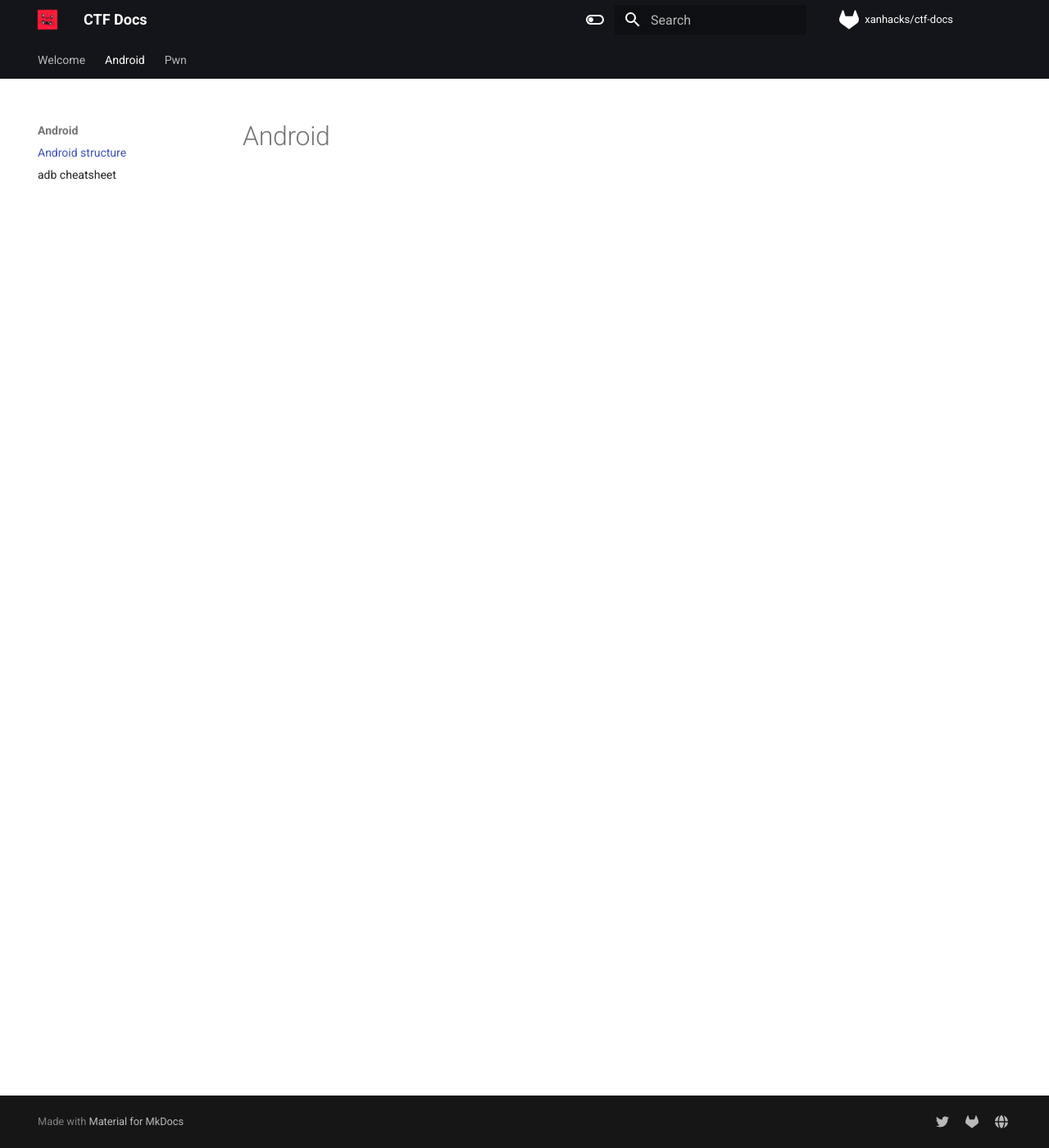
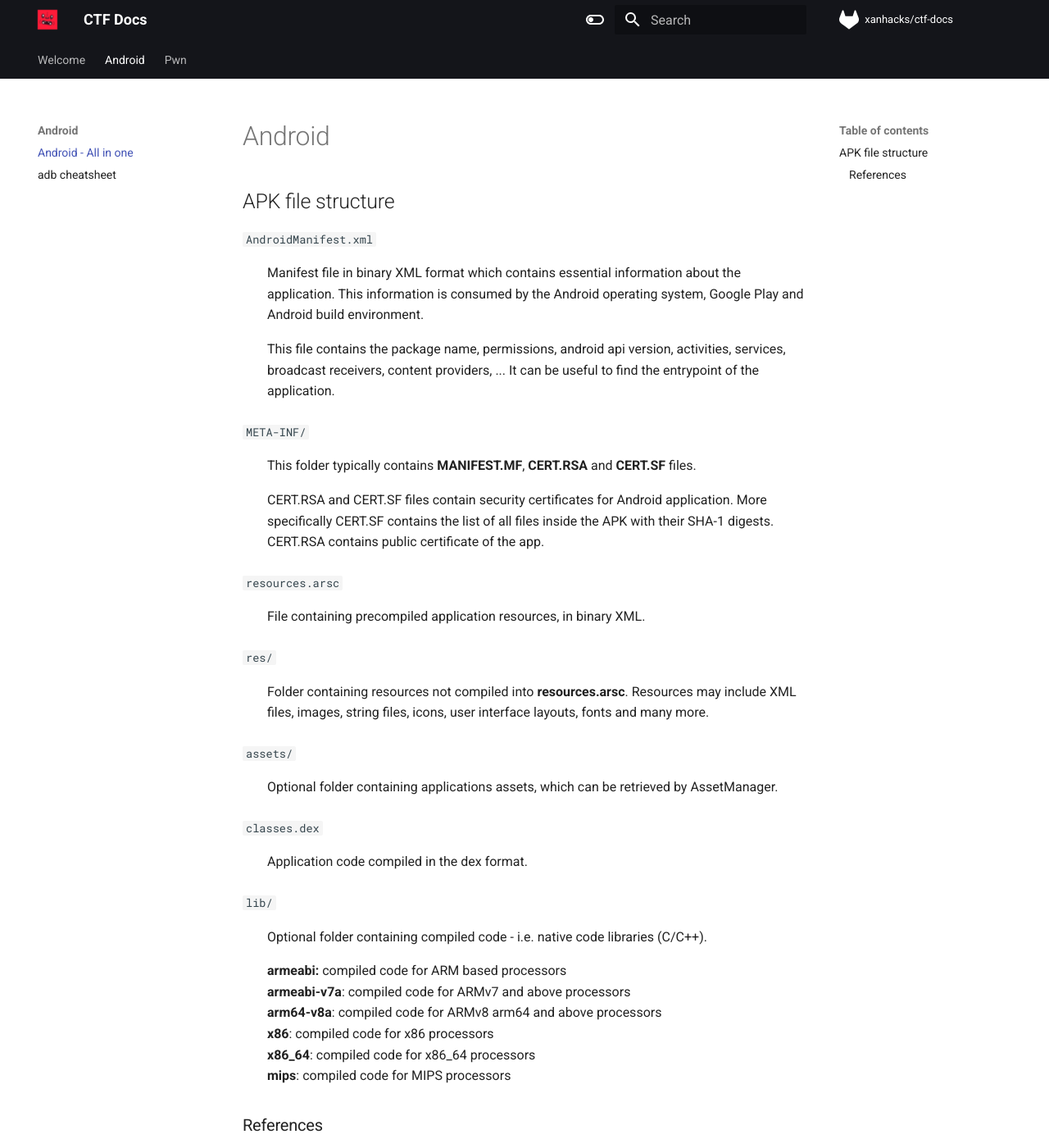
Before and after one commit to xanhacks/ctf-docs, an MkDocs documentation site: the page built from docs/android/01-android.md, in a window 1280 px wide and 1400 px high. Shown: the whole window at 82% size. Built offline with MkDocs 1.6.1 and Material for MkDocs 9.7.7, drawn with Linux system fonts in a browser that asks for light colours; nearby versions of some CDN libraries; comment, search, counter and statistics services are not loaded; some of the changed text lies outside the part shown.

Commit message:
add apk structure

```diff
--- a/docs/android/01-android.md
+++ b/docs/android/01-android.md
@@ -1,6 +1,46 @@
 ---
-title: Android structure
-description: Android structure and information.
+title: Android - All in one
+description: Android must-known.
 ---
 
 # Android
+
+## APK file structure
+
+`AndroidManifest.xml`
+:   Manifest file in binary XML format which contains essential information about the application. This information is consumed by the Android operating system, Google Play and Android build environment.
+
+    This file contains the package name, permissions, android api version, activities, services, broadcast receivers, content providers, ... It can be useful to find the entrypoint of the application.
+
+`META-INF/`
+:   This folder typically contains **MANIFEST.MF**, **CERT.RSA** and **CERT.SF** files.
+
+    CERT.RSA and CERT.SF files contain security certificates for Android application. More specifically CERT.SF contains the list of all files inside the APK with their SHA-1 digests. CERT.RSA contains public certificate of the app.
+
+`resources.arsc`
+:   File containing precompiled application resources, in binary XML.
+
+`res/`
+:   Folder containing resources not compiled into **resources.arsc**. Resources may include XML files, images, string files, icons, user interface layouts, fonts and many more.
+
+`assets/`
+:   Optional folder containing applications assets, which can be retrieved by AssetManager.
+
+`classes.dex`
+:   Application code compiled in the dex format.
+
+`lib/`
+:   Optional folder containing compiled code - i.e. native code libraries (C/C++).
+
+    **armeabi:** compiled code for ARM based processors<br>
+    **armeabi-v7a**: compiled code for ARMv7 and above processors<br>
+    **arm64-v8a**: compiled code for ARMv8 arm64 and above processors<br>
+    **x86**: compiled code for x86 processors<br>
+    **x86_64**: compiled code for x86_64 processors<br>
+    **mips**: compiled code for MIPS processors<br>
+
+
+### References
+
+- https://openapkfile.com/structure.html
+- https://www.javatpoint.com/AndroidManifest-xml-file-in-android
--- a/mkdocs.yml
+++ b/mkdocs.yml
@@ -42,6 +42,7 @@ markdown_extensions:
   - pymdownx.superfences
   - meta
   - admonition
+  - def_list
 
 extra_javascript:
   - https://cdnjs.cloudflare.com/ajax/libs/highlight.js/10.7.2/highlight.min.js
```
